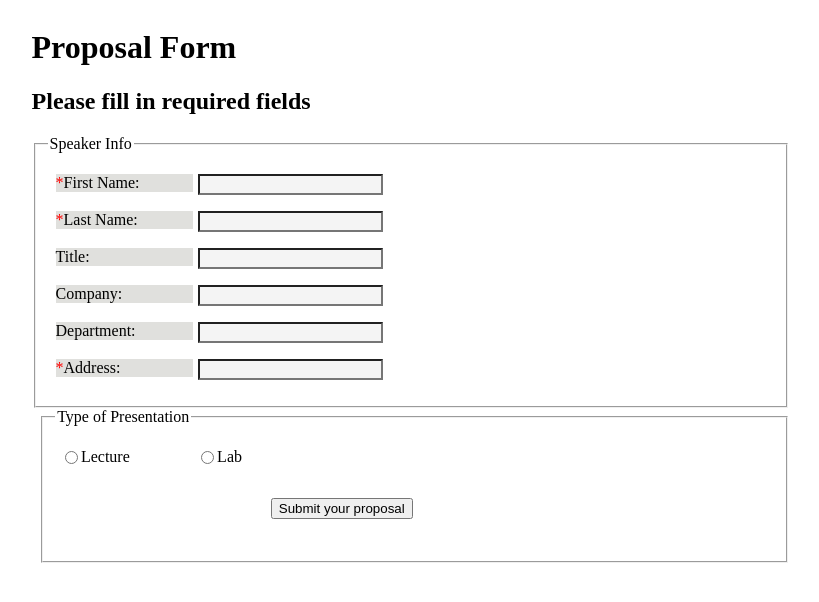
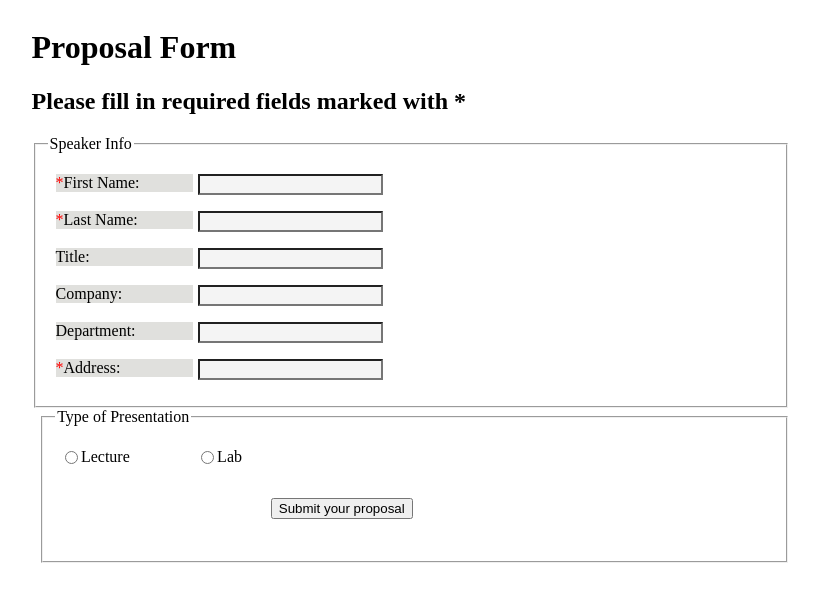
Before and after one commit to dbrent2717/atls4519, a plain HTML site: page basic-form/form-exercise1(one).html in a window 1280 px wide. Shown: the whole page, without its empty margins (27-846 px from the left). Drawn offline with Linux system fonts and the light colour scheme.

Commit message:
changed form directions

```diff
--- a/basic-form/form-exercise1(one).html
+++ b/basic-form/form-exercise1(one).html
@@ -25,7 +25,7 @@
 
 
  <h1>Proposal Form</h1>
- <h2>Please fill in required fields</h2>
+ <h2>Please fill in required fields marked with *</h2>
  <fieldset>
  <legend>Speaker Info</legend>
  <ul>
```
